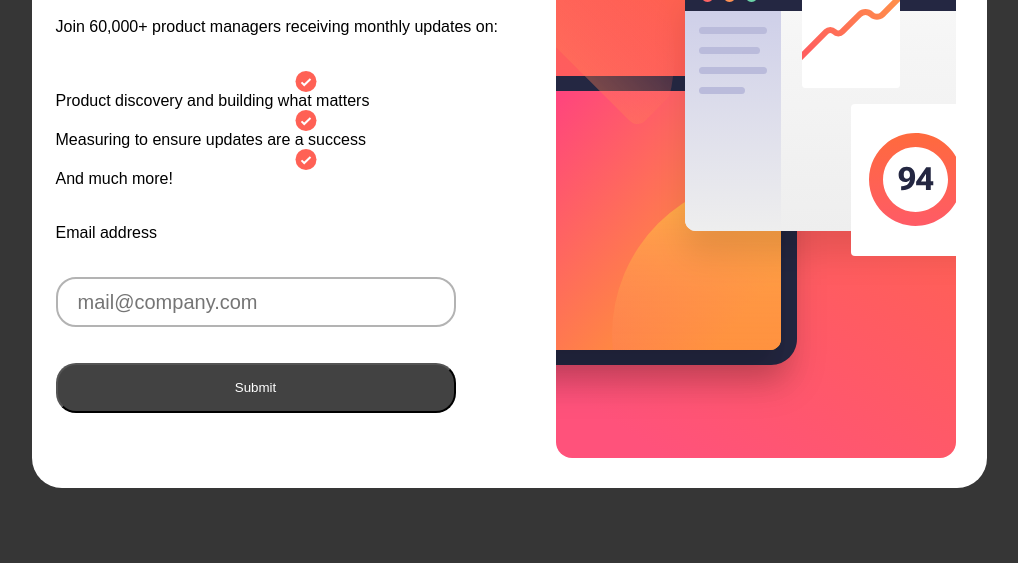
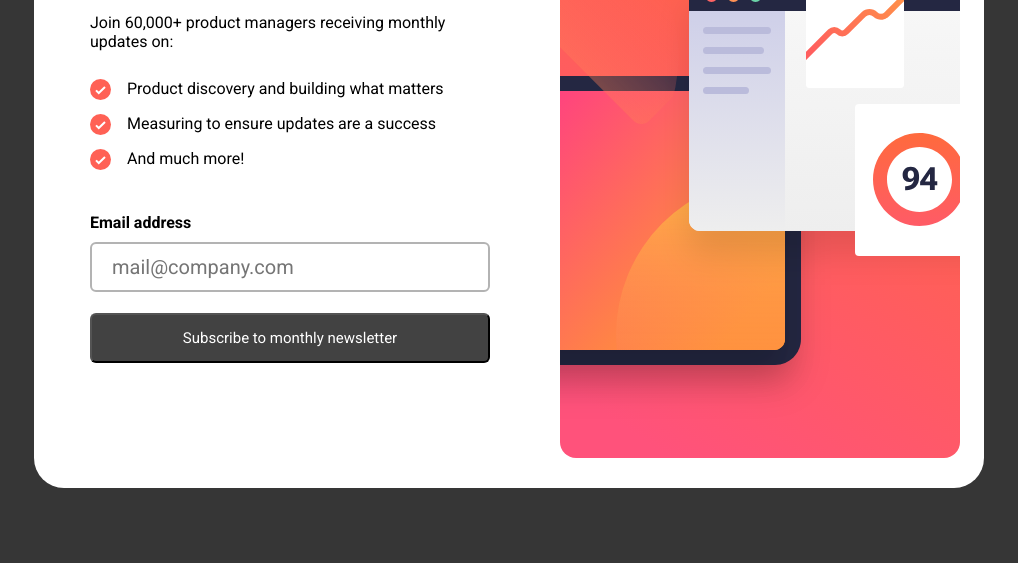
Before and after one commit to KaioSoledade/Formul-rio-de-inscri--o-com-menssagem-de-sucesso, a plain HTML site: page index.html in a window 1280 px wide. Shown: the part 237-800 px from the top of the page, without its empty margins (131-1149 px from the left). Drawn offline with Linux system fonts and the light colour scheme.

Commit message:
Finalizado parte 1

```diff
--- a/index.html
+++ b/index.html
@@ -6,6 +6,9 @@
     <link rel="stylesheet" href="style.css">
     <meta name="viewport" content="width=device-width, initial-scale=1.0">
     <title>Document</title>
+    <link rel="preconnect" href="https://fonts.googleapis.com">
+<link rel="preconnect" href="https://fonts.gstatic.com" crossorigin>
+<link href="https://fonts.googleapis.com/css2?family=Roboto:wght@400;700&display=swap" rel="stylesheet">
 </head>
 <body>
     <section class="container-maior">
@@ -28,9 +31,11 @@
                     <p>And much more!</p>
                 </div>
             </section>
-            <label>Email address</label>
-            <input class="email" type="email" placeholder="mail@company.com">
-            <input class="submit" type="submit" placeholder="Subscribe to monthly newsletter">
+            <div class="input-email">
+                <label>Email address</label>
+                <input class="email" type="email" placeholder="mail@company.com">
+                <button class="submit">Subscribe to monthly newsletter</button>
+            </div>
 
         </div>
 
--- a/style.css
+++ b/style.css
@@ -2,8 +2,7 @@
     box-sizing: border-box;
     margin: 0;
     padding: 0;
-    font-family: sans-serif;
-}
+    font-family: 'Roboto', sans-serif;}
 body{
     width: 100%;
     height: 100vh;
@@ -17,7 +16,7 @@ body{
 
 
 body .container-maior{
-    width: 955px;
+    width: 950px;
     height: 650px;
     padding: 1.5em;
     border-radius: 30px;
@@ -28,13 +27,18 @@ body .container-maior{
     justify-content: space-between;
     align-items: center;
 }
-body .itens svg{
-    width: 500px;
+
+body .itens{
+    display: flex;
+}
+.itens p{
+    margin: 0 0 1em 1em;
 }
 
 section .container{
-    width: 600px;
-    height: 500px;
+    margin: 0 0 50px 2em;
+    width: 400px;
+    height: 450px;
 
     display: flex;
     flex-direction: column;
@@ -42,6 +46,7 @@ section .container{
 }
 section .container h1{
     font-size: 60px;
+    font-weight: 700;
 
     display: flex;
     align-items: center;
@@ -50,7 +55,7 @@ section .email{
     width: 400px;
     height: 50px;
     border:rgb(179, 179, 179) 2px solid ;
-    border-radius: 20px;
+    border-radius: 6px;
     padding: 1em;
 
     font-size: 20px;
@@ -58,15 +63,31 @@ section .email{
 section .submit{
     width: 400px;
     height: 50px;
-    border-radius: 20px;
+    border-radius: 6px;
 
     background-color: rgb(66, 66, 66);
     color: white;
 }
 
-body .imagem{
-    width: 600px;
+section .input-email{
+    width: 400px;
+    height: 150px;
+
+    display: flex;
+    flex-direction: column;
+    justify-content: space-between;
 }
+section .input-email .email{
+    margin: 0.5em 0 1em 0;
+}
+section .input-email label{
+    font-weight: bold;
+}
+section .input-email .submit{
+    font-size: 15px;
+}
+
+
 body .itens svg{
     display: flex;
 }
```
